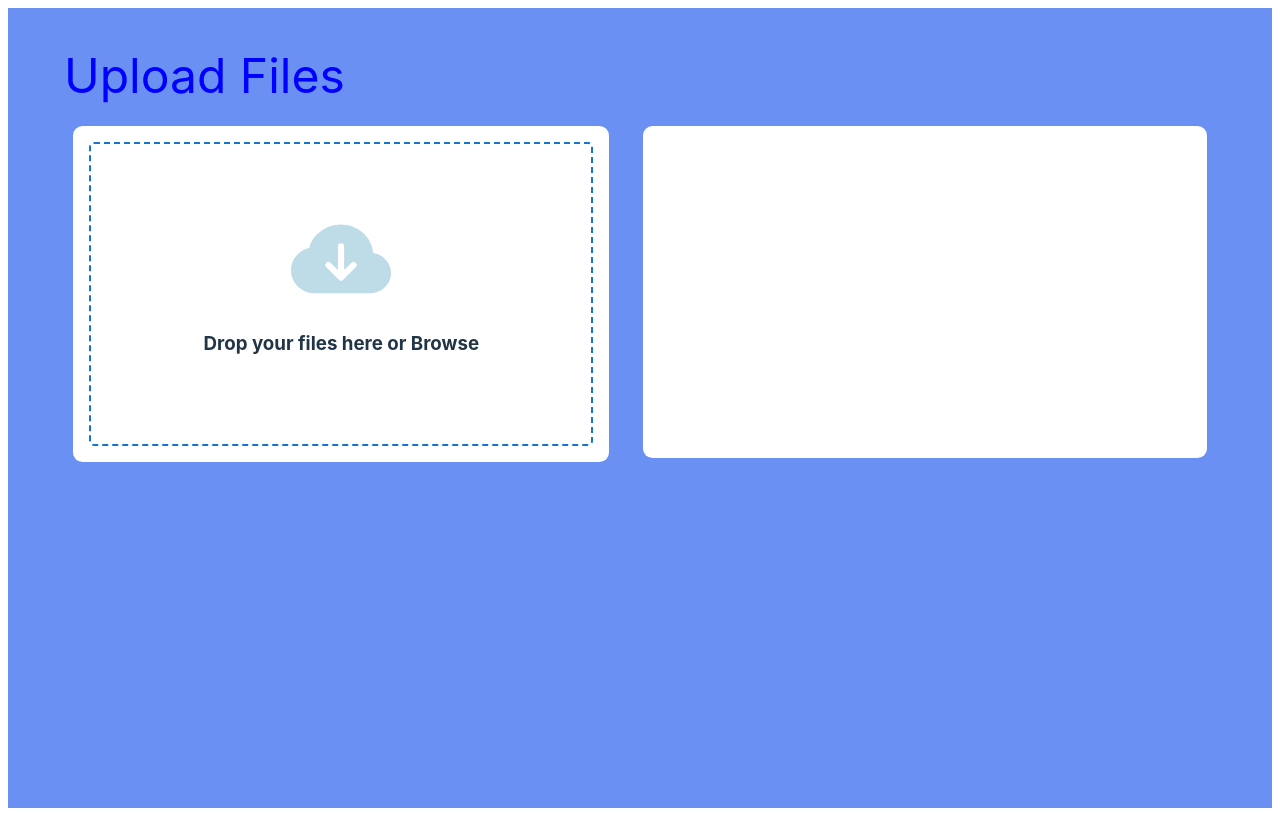
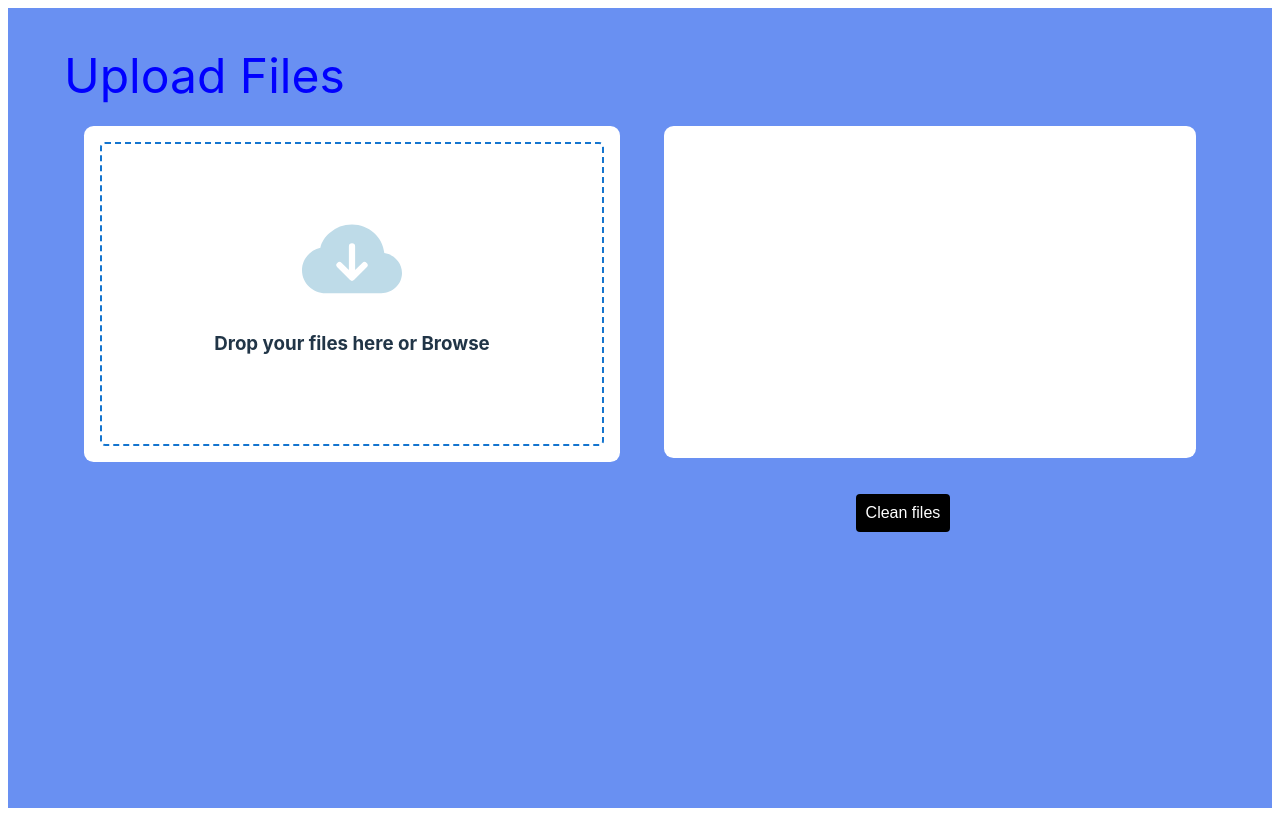
Before and after one commit to Zachary-Bricknell/Project_Pinecone, a React (Vite) app in the folder frontend-page/: page / in a window 1280 px wide. Built offline with nearby package versions, Linux system fonts and the light colour scheme.

Commit message:
some changes

```diff
--- a/frontend-page/src/components/Uploader/uploader.css
+++ b/frontend-page/src/components/Uploader/uploader.css
@@ -22,6 +22,11 @@ section{
     border-radius: 5px;
 }
 
+button
+{
+  display: flex;
+}
+
 .wrapper2 {
     height: 300px;    /* Set a fixed height for the container */
     overflow-y:auto; /* Enable scrolling */
@@ -30,5 +35,5 @@ section{
     display: none; /* Hide scrollbar  */
   }
   .file-section {
-    margin: 1em;
+    margin-top: 1em;
   }
--- a/frontend-page/src/components/Uploader/uploader.jsx
+++ b/frontend-page/src/components/Uploader/uploader.jsx
@@ -47,6 +47,11 @@ function Uploader() {
     setFiles((prevFiles) => [...prevFiles, ...Array.from(droppedFiles)]);
   };
 
+  const cleanup = () => {
+    // Add your noise canceling coding here
+    // For now, this function does nothing
+  };
+
   return (
     <main>
       <nav> </nav>
@@ -84,6 +89,9 @@ function Uploader() {
           </section>
         </div>
       </div>
+      <button className="clean-button" onClick={cleanup}>
+        Clean files
+      </button>
     </main>
   );
 }
--- a/frontend-page/src/index.css
+++ b/frontend-page/src/index.css
@@ -26,15 +26,15 @@ header
 .uploaded-file {
   display: flex;
   align-items:flex-start;
-  padding: 8px;
-  border: 1px solid #ccc;
-  border-radius: 5px;
-  margin-bottom: 8px; /* Space between each uploaded file */
+  padding: 0.4em;
+  border: 0.25em solid #ccc;
+  border-radius: 0.5em;
+  margin-bottom: 1.5em; /* Space between each uploaded file */
 }
 
 /* Style the file icon */
 .uploaded-file > svg {
-  margin-right: 10px; /* Space between icon and file name */
+  margin-right: 1em; /* Space between icon and file name */
 }
 
 /* Style the check mark icon */
@@ -56,16 +56,25 @@ body div main div {
   justify-content: space-evenly;
 
 }
+.clean-button {
+  margin-top: 2em;
+  margin-left: 51em;
+  align-self: center;
+  padding: 0.6em 0.6em;
+  border: none;
+  border-radius: 4px;
+  background-color: black;
+  color: white;
+  font-size: 1em;
+
+
+}
 
 body
 {
   background-color: #6990f2;
   min-height: 100vh;
 }
-
-
-
-
 
 @media (prefers-color-scheme: light) {
   :root {
@@ -75,7 +84,5 @@ body
   a:hover {
     color: #747bff;
   }
-  button {
-    background-color: #f9f9f9;
-  }
+
 }
```
